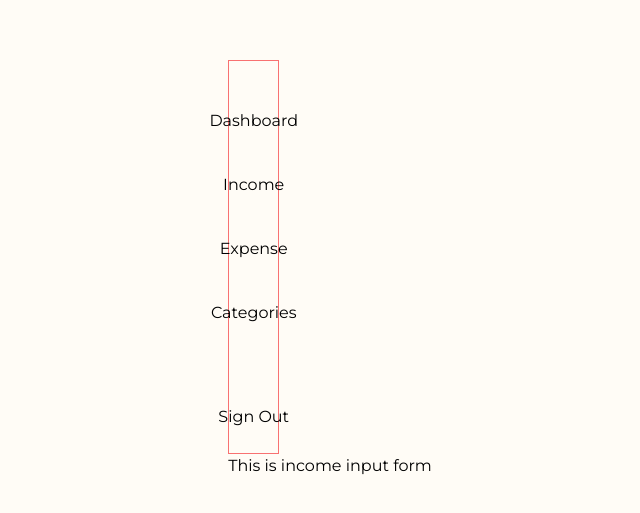
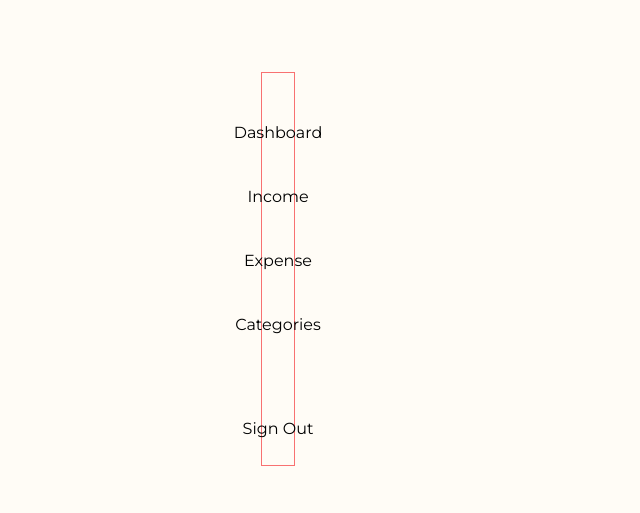
Before and after one commit to JOmega12/capstone-project-money, a React (Vite) app in the folder client/: page /income in a window 1280 px wide. Shown: the part 139-652 px from the top of the page, without its empty margins (310-950 px from the left). Built offline with nearby package versions, Linux system fonts and the light colour scheme.

Commit message:
added test labels to outer components

```diff
--- a/client/src/components/dashboard/Transactions.tsx
+++ b/client/src/components/Transactions.tsx
@@ -1,22 +1,8 @@
+import { transactionLabels } from "./testItems";
 
 
 export const Transactions = () => {
 
-
-    const transactionLabels = [
-        {
-            labelName: "Transaction1",
-            labelAmount: "Amount1",
-            labelCategory: 'Category1',
-            labelDate: 'June 1, 2024'
-        },
-        {
-            labelName: "Transaction2",
-            labelAmount: "Amount2",
-            labelCategory: 'Category2',
-            labelDate: 'June 2, 2024'
-        },
-    ]
 
     return(
         <div className="border-red-400 border flex flex-col max-[768px]:justify-center items-center py-8 ">
--- a/client/src/components/dashboard/Dashboard.tsx
+++ b/client/src/components/dashboard/Dashboard.tsx
@@ -1,7 +1,7 @@
 import { Navbar } from "../../Navbar"
 import { Goal } from "./Goal"
 import { MonthlyIncome } from "./MonthlyIncome"
-import { Transactions } from "./Transactions"
+import { Transactions } from "../Transactions"
 
 
 export const Dashboard = () => {
--- a/client/src/components/forms/IncomeInputForm.tsx
+++ b/client/src/components/forms/IncomeInputForm.tsx
@@ -8,7 +8,9 @@ export const IncomeInputForm = () => {
             <header className="flex flex-col md:w-1/4 border-red-400 border">
                 <Navbar />
             </header>
-        This is income input form
+            <div className="incomeBody">
+
+            </div>
         </section>
     )
 }
--- a/client/src/components/testCoffeeItems.ts
+++ b/client/src/components/testItems.ts
@@ -21,3 +21,18 @@ export const testLogin = [
         "password": "Test"
     }
 ]
+
+export const transactionLabels = [
+    {
+        labelName: "Transaction1",
+        labelAmount: "Amount1",
+        labelCategory: 'Category1',
+        labelDate: 'June 1, 2024'
+    },
+    {
+        labelName: "Transaction2",
+        labelAmount: "Amount2",
+        labelCategory: 'Category2',
+        labelDate: 'June 2, 2024'
+    },
+]
```
